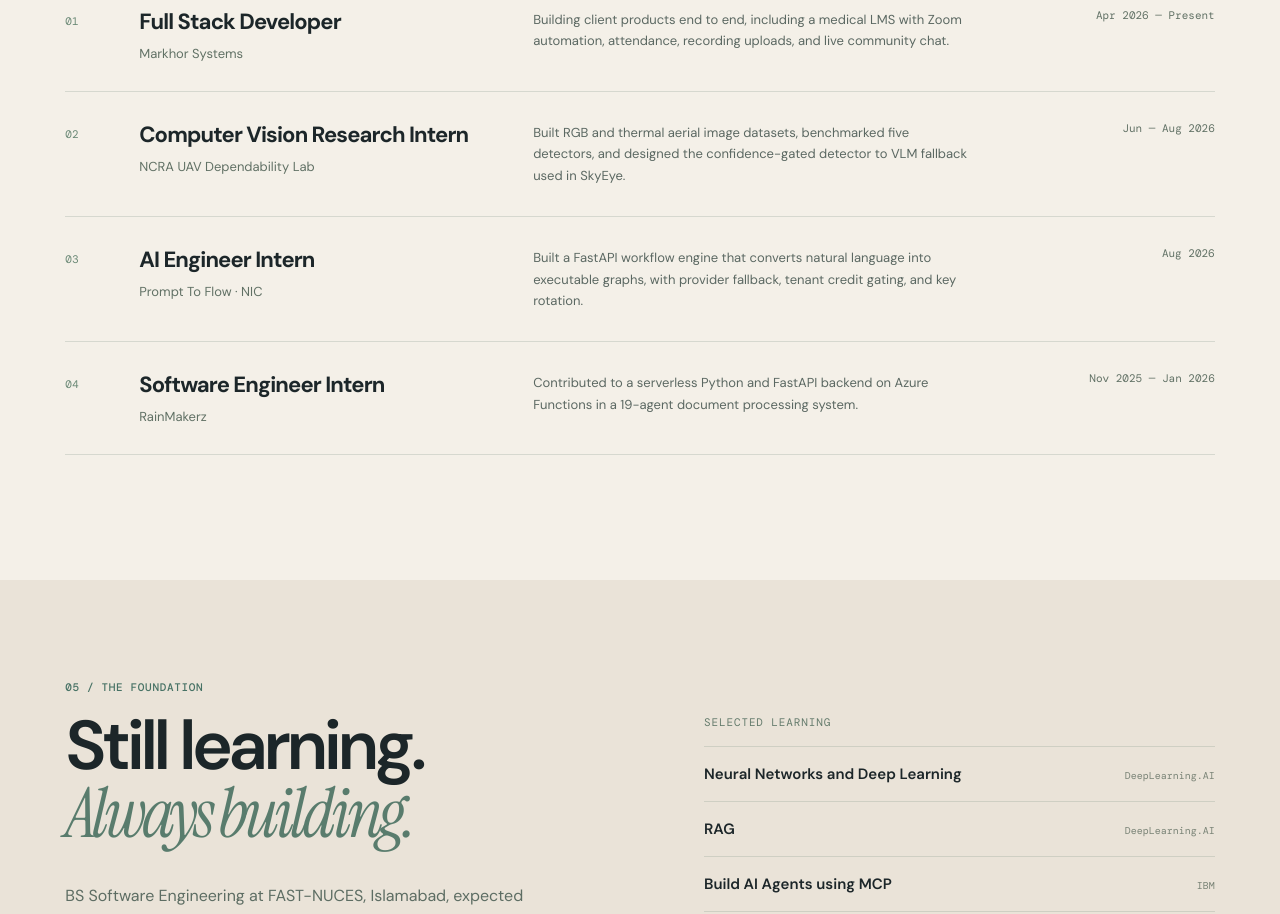
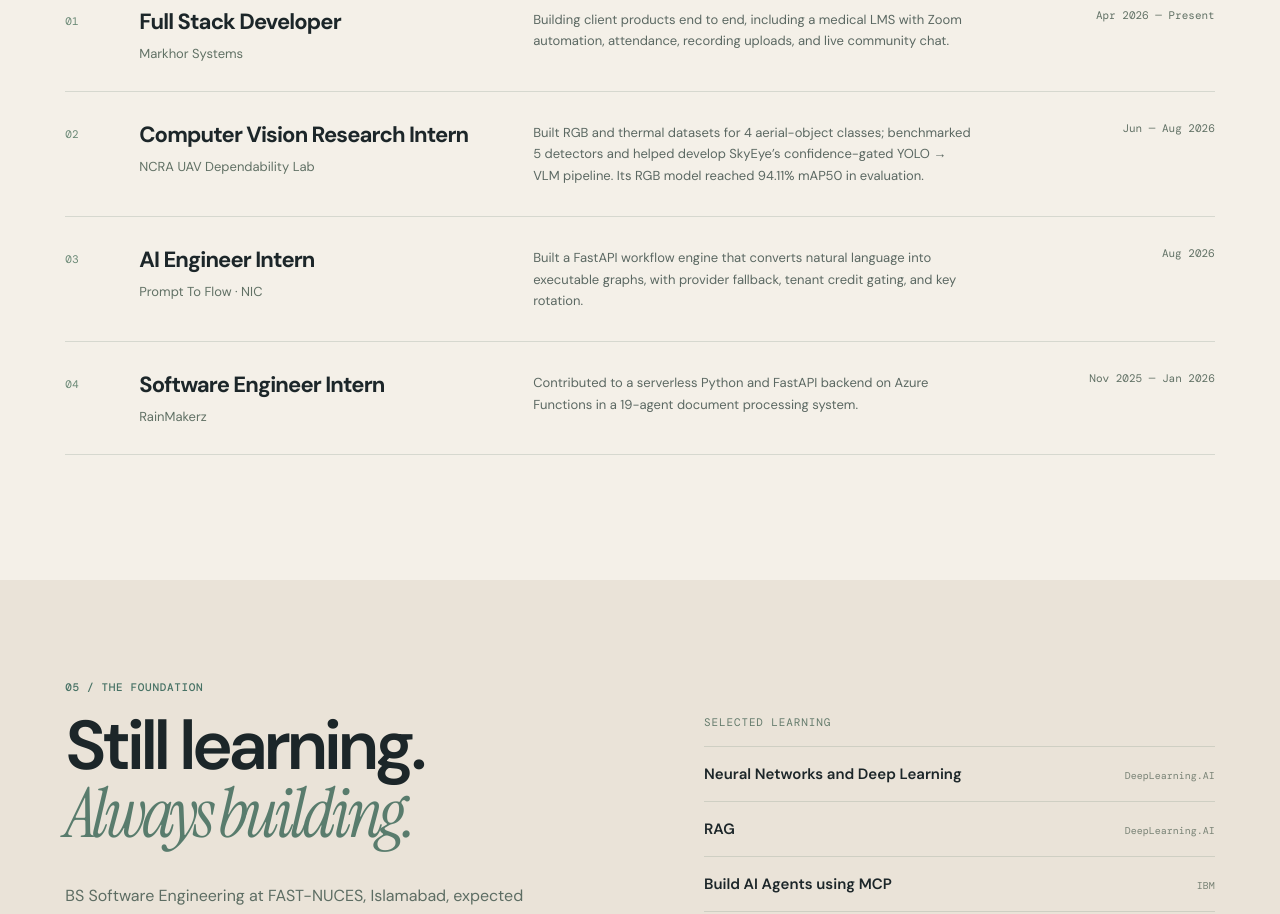
Before and after one commit to IfBilal/Portfolio-Website, a Next.js app: page / in a window 1280 px wide. Shown: the part 4560-5474 px from the top of the page. Built offline with nearby package versions, Linux system fonts and the light colour scheme.

Commit message:
Strengthen NCRA research experience with measured results

```diff
--- a/app/page.tsx
+++ b/app/page.tsx
@@ -27,7 +27,7 @@ const projects = [
 
 const experience = [
   { date:'Apr 2026 — Present', role:'Full Stack Developer', company:'Markhor Systems', detail:'Building client products end to end, including a medical LMS with Zoom automation, attendance, recording uploads, and live community chat.' },
-  { date:'Jun — Aug 2026', role:'Computer Vision Research Intern', company:'NCRA UAV Dependability Lab', detail:'Built RGB and thermal aerial image datasets, benchmarked five detectors, and designed the confidence-gated detector to VLM fallback used in SkyEye.' },
+  { date:'Jun — Aug 2026', role:'Computer Vision Research Intern', company:'NCRA UAV Dependability Lab', detail:'Built RGB and thermal datasets for 4 aerial-object classes; benchmarked 5 detectors and helped develop SkyEye’s confidence-gated YOLO → VLM pipeline. Its RGB model reached 94.11% mAP50 in evaluation.' },
   { date:'Aug 2026', role:'AI Engineer Intern', company:'Prompt To Flow · NIC', detail:'Built a FastAPI workflow engine that converts natural language into executable graphs, with provider fallback, tenant credit gating, and key rotation.' },
   { date:'Nov 2025 — Jan 2026', role:'Software Engineer Intern', company:'RainMakerz', detail:'Contributed to a serverless Python and FastAPI backend on Azure Functions in a 19-agent document processing system.' },
 ];
```
